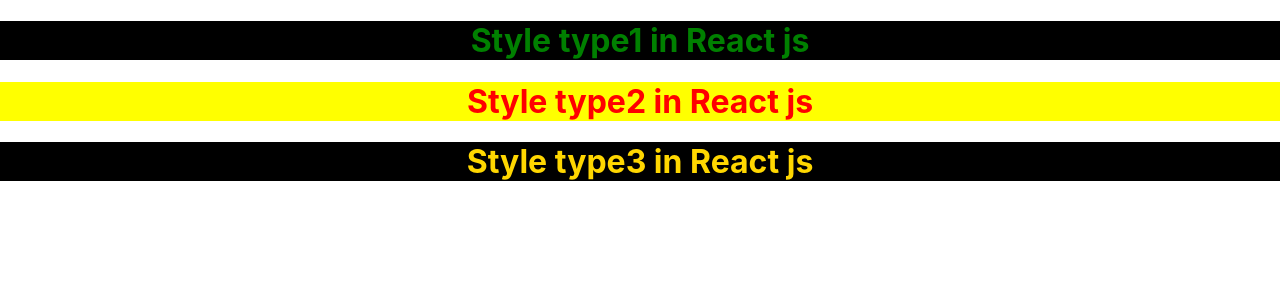
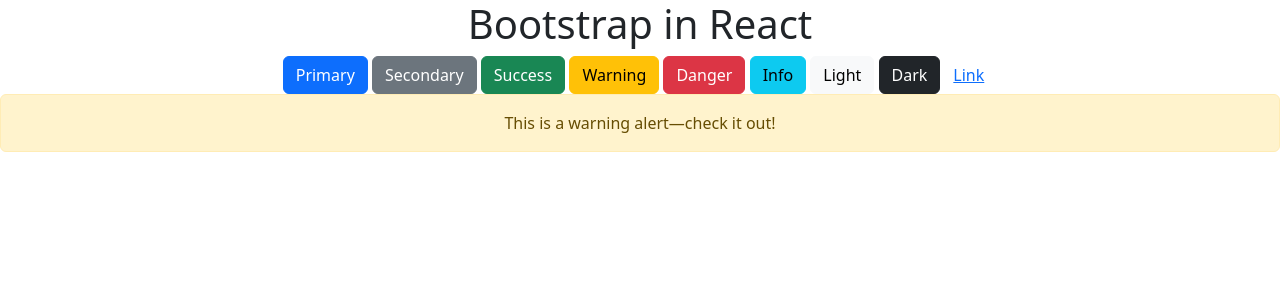
Before and after one commit to codeAlok/React_js_prct, a React (Create React App) app: page / in a window 1280 px wide. Shown: the top 300 px of the page. Built offline with nearby package versions, Linux system fonts and the light colour scheme.

Commit message:
use react bootstrap

```diff
--- a/package.json
+++ b/package.json
@@ -6,7 +6,9 @@
     "@testing-library/jest-dom": "^5.16.5",
     "@testing-library/react": "^13.4.0",
     "@testing-library/user-event": "^13.5.0",
+    "bootstrap": "^5.2.2",
     "react": "^18.2.0",
+    "react-bootstrap": "^2.5.0",
     "react-dom": "^18.2.0",
     "react-scripts": "5.0.1",
     "react-validation": "^3.0.7",
--- a/src/App.js
+++ b/src/App.js
@@ -1,5 +1,5 @@
 // import logo from './logo.svg';
-import React,{useState, useEffect} from 'react';  //Hooks in react
+import React, { useState, useEffect } from 'react';  //Hooks in react
 import './App.css';
 import User from './User';
 import ClassComp from './ClassComp'; //for state & prop in class_comp
@@ -10,6 +10,8 @@
 
 import './style.css'; // to check styles in react
 import style from './custom.module.css'; // to work with module styles in react
+
+import { Button,Alert } from 'react-bootstrap'; //Bootstrap
 
 // function App() {
 
@@ -334,20 +336,47 @@
 // }
 
 
-// *** Using styles in React js ***
+// // *** Using styles in React js ***
+// function App() {
+//     return(
+//         <div className='App'>
+//             {/* external css */}
+//             <h1 className='primary'>Style type1 in React js</h1>
+
+//             {/* internal css */}
+//             <h1 style={{color: 'red', backgroundColor: 'yellow'}}>Style type2 in React js</h1>
+
+//             {/* modular css */}
+//             <h1 className={style.success}>Style type3 in React js</h1>
+//         </div>
+//     )
+// }
+
+
+//*** Bootstrap in React ***
 function App() {
-    return(
+    return (
         <div className='App'>
-            {/* external css */}
-            <h1 className='primary'>Style type1 in React js</h1>
+            <h1>Bootstrap in React</h1>
+            <Button variant="primary">Primary</Button>{' '}
+            <Button variant="secondary">Secondary</Button>{' '}
+            <Button variant="success">Success</Button>{' '}
+            <Button variant="warning">Warning</Button>{' '}
+            <Button variant="danger">Danger</Button>{' '}
+            <Button variant="info">Info</Button>{' '}
+            <Button variant="light">Light</Button>{' '}
+            <Button variant="dark">Dark</Button>
+            <Button variant="link">Link</Button>
 
-            {/* internal css */}
-            <h1 style={{color: 'red', backgroundColor: 'yellow'}}>Style type2 in React js</h1>
-
-            {/* modular css */}
-            <h1 className={style.success}>Style type3 in React js</h1>
+            {/* using Alert property of bootstrap */}
+            {
+                <Alert variant="warning">
+                    This is a warning alert—check it out!
+                </Alert>
+            }
         </div>
     )
 }
 
+
 export default App;
--- a/src/index.js
+++ b/src/index.js
@@ -3,6 +3,7 @@
 import './index.css';
 import App from './App';
 import reportWebVitals from './reportWebVitals';
+import 'bootstrap/dist/css/bootstrap.min.css'; // path for css library from bootstrap
 
 const root = ReactDOM.createRoot(document.getElementById('root'));
 root.render(
```
Also changed, not shown: 1 other file (tests, documents, lock files or other folders).
